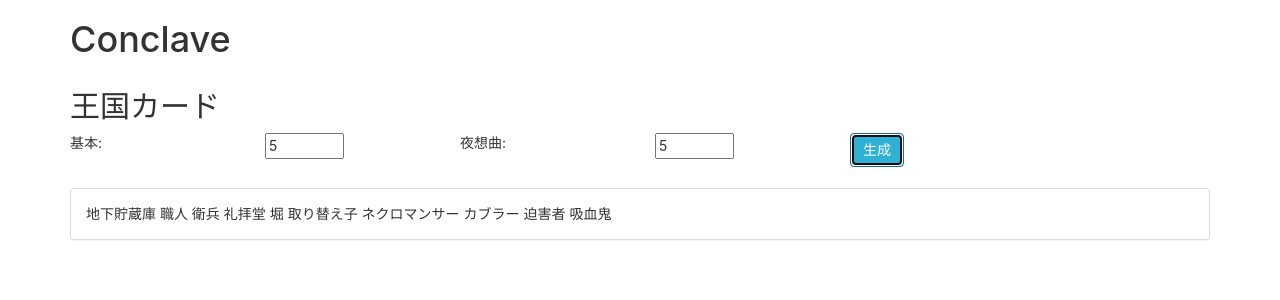
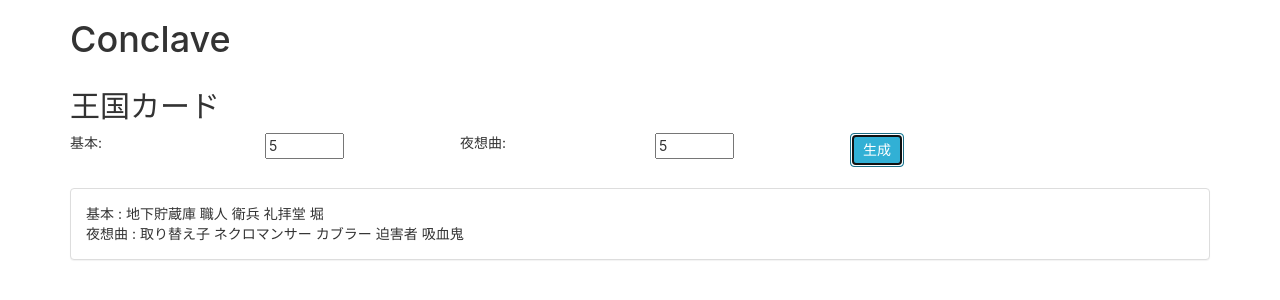
Before and after one commit to autopp/conclave, a React (Create React App) app: page / in a window 1280 px wide. Both pictures are taken after a click on the button "生成". Shown: the top 300 px of the page. Built offline with nearby package versions, Linux system fonts and the light colour scheme.

Commit message:
feat: split cards to lines

```diff
--- a/src/App.js
+++ b/src/App.js
@@ -94,7 +94,7 @@ class App extends Component {
       </div>;
     }
     let supplies = this.state.supplies.map((supply, i) => {
-      let kingdom = Object.keys(supply.kingdom).map(ex => supply.kingdom[ex].map(card => card.name).join(' ')).join(' ');
+      let kingdom = Object.keys(supply.kingdom).map(ex => `${nameMap[ex]} : ${supply.kingdom[ex].map(card => card.name).join(' ')}`).map((cards, i) => <div key={i}>{cards}</div>);
 
       return (
         <div className="panel panel-default" key={i}>
```
